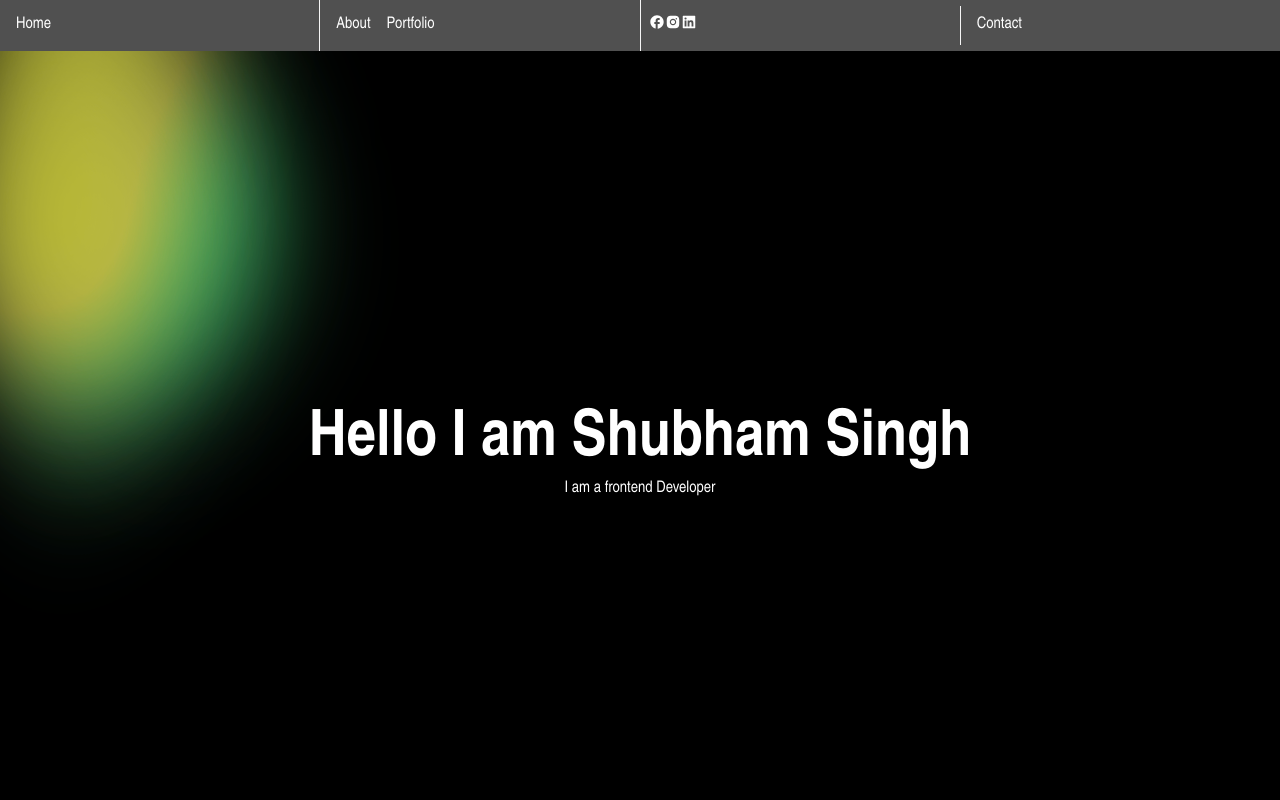
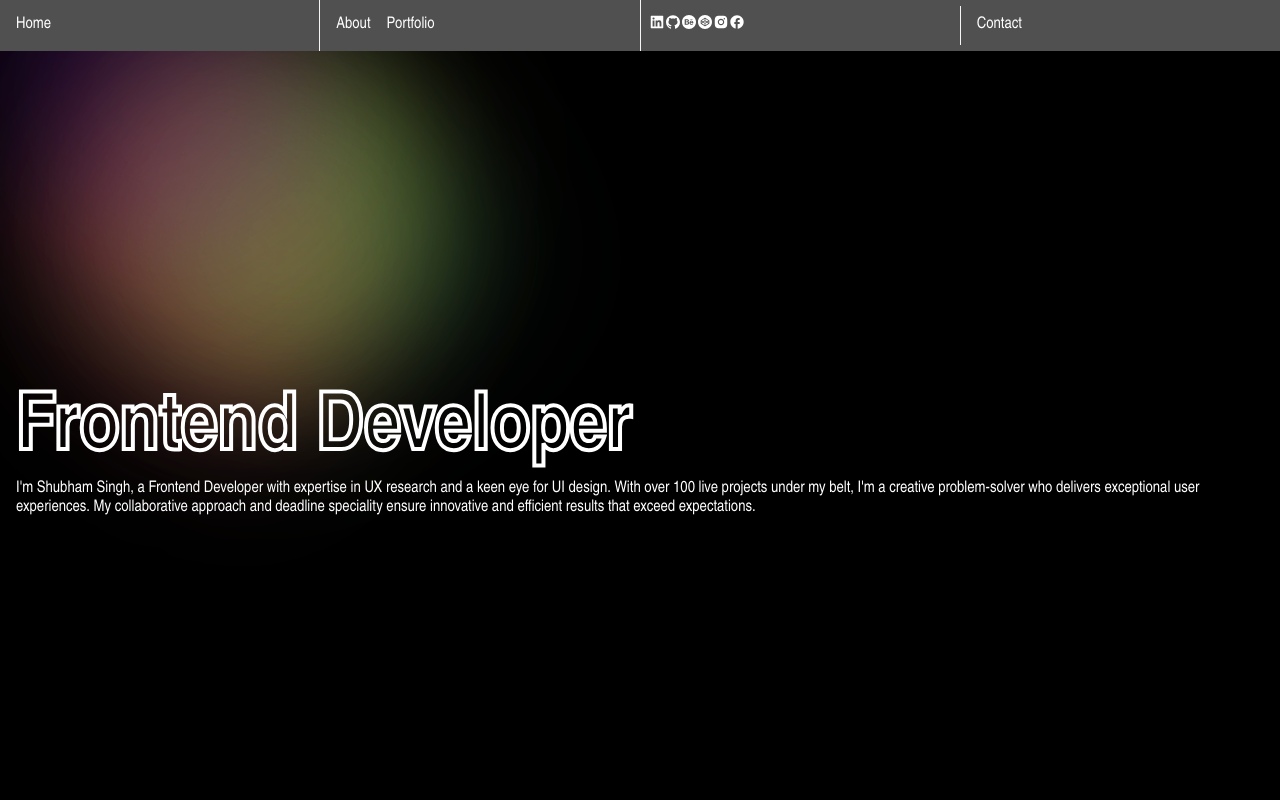
Before and after one commit to ShubhamSingh1112/portfolio, a React (Vite) app: page / in a window 1280 px wide. Shown: the top 800 px of the page. Built offline with nearby package versions, Linux system fonts and the light colour scheme.

Commit message:
Banner Content

```diff
--- a/src/components/Introsection.jsx
+++ b/src/components/Introsection.jsx
@@ -6,10 +6,10 @@ export default class Introsection extends Component {
     return (
       <>
         <div className='banner'>
-          <Blobs/>
+          <Blobs />
           <div className='intro-content'>
-            <h1>Hello I am Shubham Singh</h1>
-            <p>I am a frontend Developer</p>
+            <h1>Frontend Developer</h1>
+            <p>I'm Shubham Singh, a Frontend Developer with expertise in UX research and a keen eye for UI design. With over 100 live projects under my belt, I'm a creative problem-solver who delivers exceptional user experiences. My collaborative approach and deadline speciality ensure innovative and efficient results that exceed expectations.</p>
           </div>
         </div>
       </>
--- a/src/components/Navbar.jsx
+++ b/src/components/Navbar.jsx
@@ -4,6 +4,9 @@ import Box from '@mui/material/Box';
 import { MdFacebook } from "react-icons/md";
 import { AiFillInstagram } from "react-icons/ai";
 import { AiFillLinkedin } from "react-icons/ai";
+import { AiFillCodepenCircle } from "react-icons/ai";
+import { AiFillBehanceCircle } from "react-icons/ai";
+import { AiFillGithub } from "react-icons/ai";
 
 export default class Navbar extends Component {
   render() {
@@ -14,6 +17,7 @@ export default class Navbar extends Component {
           top: '0',
           left: '0',
           position: 'sticky',
+          zIndex: '1000',
           height: 'auto',
           backgroundColor: 'rgba(200, 200, 200, 0.4)',
           backdropFilter: 'blur(10px)',
@@ -35,9 +39,12 @@ export default class Navbar extends Component {
           </Box>
         </Box>
         <Box sx={{ p: 1, display: 'flex', flex: '1', borderRight: '1px solid whitesmoke' }}>
-            <Link className='social-icons' to="https://www.facebook.com/profile.php?id=100003071391024"><MdFacebook/></Link>
-            <Link className='social-icons' to="https://www.instagram.com/shubham_singh_0292/"><AiFillInstagram/></Link>
-            <Link className='social-icons' to="https://www.linkedin.com/in/11shubhamsingh22/"><AiFillLinkedin/></Link>
+            <Link className='social-icons' target='_blank' to="https://www.linkedin.com/in/11shubhamsingh22/"><AiFillLinkedin/></Link>
+            <Link className='social-icons' target='_blank' to="https://github.com/ShubhamSingh1112/"><AiFillGithub/></Link>
+            <Link className='social-icons' target='_blank' to="https://www.behance.net/shubhamsingh90"><AiFillBehanceCircle/></Link>
+            <Link className='social-icons' target='_blank' to="https://codepen.io/shubhamsingh718356"><AiFillCodepenCircle/></Link>
+            <Link className='social-icons' target='_blank' to="https://www.instagram.com/shubham_singh_0292/"><AiFillInstagram/></Link>
+            <Link className='social-icons' target='_blank' to="https://www.facebook.com/profile.php?id=100003071391024"><MdFacebook/></Link>
         </Box>
         <Box sx={{ p: 1, display: 'flex', flex: '1' }}>
           <Link className="light" to="/Contact">Contact</Link>
--- a/src/index.css
+++ b/src/index.css
@@ -1,5 +1,6 @@
 :root {
     --black: rgb(0, 0, 0);
+    --white: rgb(255, 255, 255);
     --dark: rgb(50, 50, 50);
     --red: rgb(255, 59, 59);
     --deeppink: rgb(255, 20, 147);
@@ -50,7 +51,7 @@ body::-webkit-scrollbar-button {
 }
 
 .light {
-    color: #fff;
+    color: var(--white);
     text-decoration: none;
     position: relative;
     margin: 0.5rem;
@@ -62,7 +63,7 @@ body::-webkit-scrollbar-button {
     position: absolute;
     height: 1px;
     width: 100%;
-    background: #fff;
+    background: var(--white);
     bottom: -3px;
     transition: 0.2s ease-in-out;
     transform: scale(0);
@@ -80,7 +81,7 @@ body::-webkit-scrollbar-button {
 }
 
 .social-icons svg {
-    color: #fff;
+    color: var(--white);
 }
 
 .banner {
@@ -112,10 +113,10 @@ body::-webkit-scrollbar-button {
 .blob4 {
     content: '';
     position: absolute;
-    width: 30vh;
-    height: 30vh;
+    width: 40vh;
+    height: 40vh;
     filter: blur(60px);
-    opacity: 0.8;
+    opacity: 0.3;
     transform-origin: 50% 50%;
     box-shadow: 5px 8px 16px rgba(255, 255, 255, 0.3);
     transition: 0.4s ease-in-out;
@@ -143,37 +144,37 @@ body::-webkit-scrollbar-button {
 
 @keyframes moveone {
     0% {
-        transform: scale(1) translate(-25%, -30%);
+        transform: translate(-25%, -30%);
         background-color: var(--red);
         border-radius: 40% 30% 35% 50%;
     }
 
     30% {
-        transform: scale(0.8, 1.2) rotate(160deg) translate(-25%, -30%);
-        background-color: var(--green);
+        transform: rotate(120deg) translate(-25%, -30%);
+        background-color: var(--yellow);
         border-radius: 40% 30% 50% 35%;
     }
 
     40% {
-        transform: scale(0.8, 1.1) rotate(130deg) translate(-25%, -30%);
+        transform: rotate(140deg) translate(-25%, -30%);
         background-color: var(--lightblue);
         border-radius: 50% 50% 35% 50%;
     }
 
     70% {
-        transform: scale(1.2, 0.9) rotate(-20deg) translate(-25%, -30%);
+        transform: rotate(-20deg) translate(-25%, -30%);
         background-color: var(--indigo);
         border-radius: 50% 50% 35% 50%;
     }
 
     80% {
-        transform: scale(1.3, 1) rotate(30deg) translate(-25%, -30%);
-        background-color: var(--yellow);
+        transform: rotate(10deg) translate(-25%, -30%);
+        background-color: var(--green);
         border-radius: 30% 50% 35% 45%;
     }
 
     100% {
-        transform: scale(1) rotate(0deg) translate(-25%, -30%);
+        transform: rotate(0deg) translate(-25%, -30%);
         background-color: var(--red);
         border-radius: 50% 40% 45% 30%;
     }
@@ -181,37 +182,37 @@ body::-webkit-scrollbar-button {
 
 @keyframes movetwo {
     0% {
-        transform: scale(1) translate(35%, 35%);
+        transform: translate(-5%, 25%);
         background-color: var(--indigo);
         border-radius: 45% 30% 35% 30%;
     }
 
     30% {
-        transform: scale(0.8, 1.2) rotate(-160deg) translate(35%, 35%);
-        background-color: var(--yellow);
+        transform: rotate(-60deg) translate(-5%, 25%);
+        background-color: var(--red);
         border-radius: 45% 35% 30% 35%;
     }
 
     40% {
-        transform: scale(0.8, 1.1) rotate(-130deg) translate(35%, 35%);
-        background-color: var(--red);
+        transform: rotate(-90deg) translate(-5%, 25%);
+        background-color: var(--yellow);
         border-radius: 40% 30% 45% 50%;
     }
 
     70% {
-        transform: scale(1.2, 0.9) rotate(20deg) translate(35%, 35%);
-        background-color: var(--lightblue);
+        transform: rotate(60deg) translate(-5%, 25%);
+        background-color: var(--deeppink);
         border-radius: 30% 50% 35% 40%;
     }
 
     80% {
-        transform: scale(1.3, 1) rotate(-30deg) translate(35%, 35%);
-        background-color: var(--deeppink);
+        transform: rotate(30deg) translate(-5%, 25%);
+        background-color: var(--lightblue);
         border-radius: 35% 20% 45% 45%;
     }
 
     100% {
-        transform: scale(1) rotate(0deg) translate(35%, 35%);
+        transform: rotate(20deg) translate(-5%, 25%);
         background-color: var(--indigo);
         border-radius: 30% 40% 45% 50%;
     }
@@ -219,37 +220,37 @@ body::-webkit-scrollbar-button {
 
 @keyframes movethree {
     0% {
-        transform: scale(1) translate(35%, -35%);
+        transform: translate(35%, -35%);
         background-color: var(--deeppink);
         border-radius: 40% 30% 35% 50%;
     }
 
     30% {
-        transform: scale(0.8, 1.2) rotate(160deg) translate(35%, -35%);
+        transform: rotate(60deg) translate(35%, -35%);
         background-color: var(--green);
         border-radius: 40% 30% 50% 35%;
     }
 
     40% {
-        transform: scale(0.8, 1.1) rotate(130deg) translate(35%, -35%);
+        transform: rotate(100deg) translate(35%, -35%);
+        background-color: var(--orange);
+        border-radius: 50% 50% 35% 50%;
+    }
+
+    70% {
+        transform: rotate(-50deg) translate(35%, -35%);
         background-color: var(--lightblue);
         border-radius: 50% 50% 35% 50%;
     }
 
-    70% {
-        transform: scale(1.2, 0.9) rotate(-20deg) translate(35%, -35%);
-        background-color: var(--orange);
-        border-radius: 50% 50% 35% 50%;
-    }
-
     80% {
-        transform: scale(1.3, 1) rotate(30deg) translate(35%, -35%);
-        background-color: var(--yellow);
+        transform: rotate(-10deg) translate(35%, -35%);
+        background-color: var(--indigo);
         border-radius: 30% 50% 35% 45%;
     }
 
     100% {
-        transform: scale(1) rotate(0deg) translate(35%, -35%);
+        transform: rotate(30deg) translate(35%, -35%);
         background-color: var(--deeppink);
         border-radius: 50% 40% 45% 30%;
     }
@@ -257,37 +258,37 @@ body::-webkit-scrollbar-button {
 
 @keyframes movefour {
     0% {
-        transform: scale(1) translate(25%, -30%);
+        transform: translate(25%, -30%);
         background-color: var(--orange);
         border-radius: 45% 30% 35% 30%;
     }
 
     30% {
-        transform: scale(0.8, 1.2) rotate(-160deg) translate(25%, -30%);
-        background-color: var(--yellow);
+        transform: rotate(-40deg) translate(25%, -30%);
+        background-color: var(--indigo);
         border-radius: 45% 35% 30% 35%;
     }
 
     40% {
-        transform: scale(0.8, 1.1) rotate(-130deg) translate(25%, -30%);
+        transform: rotate(-80deg) translate(25%, -30%);
         background-color: var(--red);
         border-radius: 40% 30% 45% 50%;
     }
 
     70% {
-        transform: scale(1.2, 0.9) rotate(20deg) translate(25%, -30%);
+        transform: rotate(20deg) translate(25%, -30%);
         background-color: var(--lightblue);
         border-radius: 30% 50% 35% 40%;
     }
 
     80% {
-        transform: scale(1.3, 1) rotate(-30deg) translate(25%, -30%);
+        transform: rotate(-30deg) translate(25%, -30%);
         background-color: var(--green);
         border-radius: 35% 20% 45% 45%;
     }
 
     100% {
-        transform: scale(1) rotate(0deg) translate(25%, -30%);
+        transform: rotate(0deg) translate(25%, -30%);
         background-color: var(--orange);
         border-radius: 30% 40% 45% 50%;
     }
@@ -298,21 +299,24 @@ body::-webkit-scrollbar-button {
     position: absolute;
     width: 100%;
     height: 100%;
-    text-align: center;
+    text-align: left;
     display: flex;
-    align-items: center;
+    align-items: start;
     justify-content: center;
     flex-direction: column;
-    color: #fff;
+    color: var(--white);
     padding: 0 1rem;
     transform-style: preserve-3d;
     perspective: 100px;
 }
 
 .intro-content h1 {
-    font-size: 4rem;
-    color: #fff;
+    font-size: 5rem;
+    color: var(--white);
     transform: translate3d(1, 1, 1) translateZ(30px);
+    font-weight: 900;
+    -webkit-text-stroke: 4px var(--white);
+    -webkit-text-fill-color: transparent;
 }
 
 .contactform {
@@ -322,5 +326,5 @@ body::-webkit-scrollbar-button {
 }
 
 .contactform * {
-    color: #fff !important;
+    color: var(--white) !important;
 }
```
